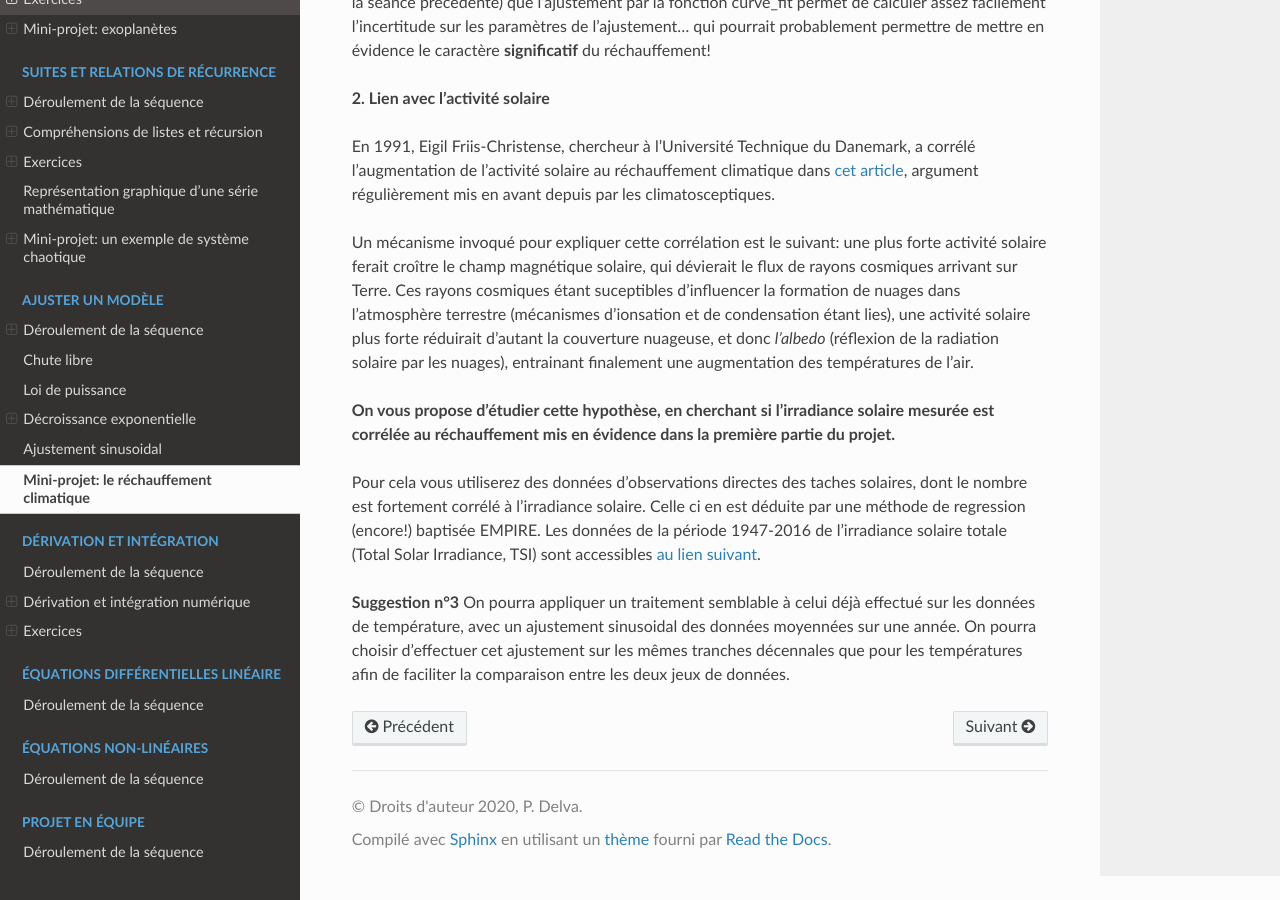
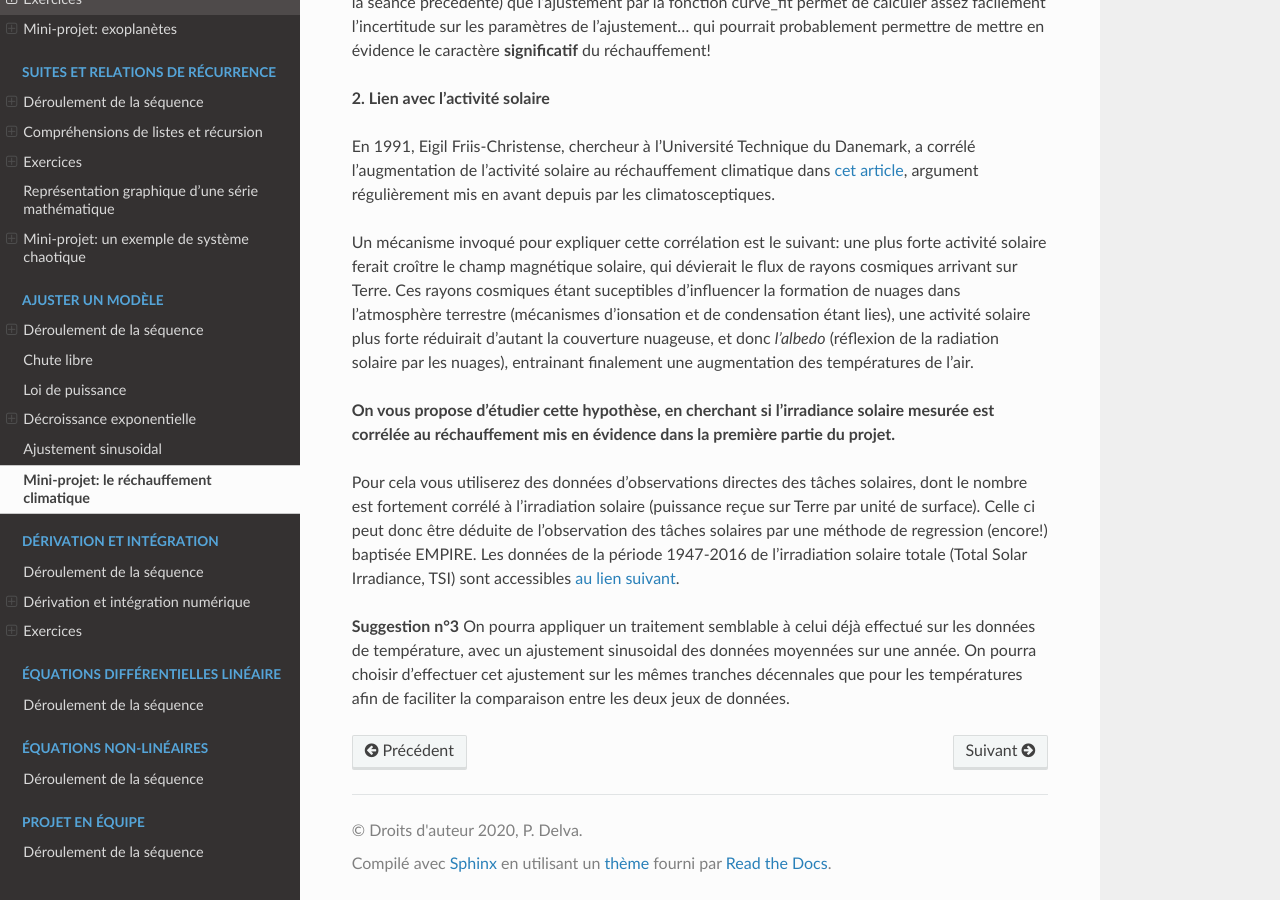
Before and after one commit to phys-mod/site, a Sphinx documentation site: the page built from source/sequences/05-ajustement-modele/rechauffement_climatique.rst, in a window 1280 px wide and 900 px high, scrolled down 1276 px. Built offline with Sphinx 7.4.7 and the Read the Docs theme 2.0.0, drawn with Linux system fonts in a browser that asks for light colours; pages that are not in the unit, such as notebooks, are missing from menus.

Commit message:
Update rechauffement_climatique.rst

```diff
--- a/source/sequences/05-ajustement-modele/rechauffement_climatique.rst
+++ b/source/sequences/05-ajustement-modele/rechauffement_climatique.rst
@@ -31,7 +31,7 @@ Un mécanisme invoqué pour expliquer cette corrélation est le suivant: une plu
 
 **On vous propose d'étudier cette hypothèse, en cherchant si l'irradiance solaire mesurée est corrélée au réchauffement mis en évidence dans la première partie du projet.**
 
-Pour cela vous utiliserez des données d'observations directes des taches solaires, dont le nombre est fortement corrélé à l'irradiance solaire. Celle ci en est déduite par une méthode de regression (encore!) baptisée EMPIRE. Les données de la période 1947-2016 de l'irradiance solaire totale (Total Solar Irradiance, TSI) sont accessibles `au lien suivant <https://www2.mps.mpg.de/projects/sun-climate/data.html>`_.
+Pour cela vous utiliserez des données d'observations directes des tâches solaires, dont le nombre est fortement corrélé à l'irradiation solaire (puissance reçue sur Terre par unité de surface). Celle ci peut donc être déduite de l'observation des tâches solaires par une méthode de regression (encore!) baptisée EMPIRE. Les données de la période 1947-2016 de l'irradiation solaire totale (Total Solar Irradiance, TSI) sont accessibles `au lien suivant <https://www2.mps.mpg.de/projects/sun-climate/data.html>`_.
 
 **Suggestion n°3** On pourra appliquer un traitement semblable à celui déjà effectué sur les données de température, avec un ajustement sinusoidal des données moyennées sur une année. On pourra choisir d'effectuer cet ajustement sur les mêmes tranches décennales que pour les températures afin de faciliter la comparaison entre les deux jeux de données.
 
```
